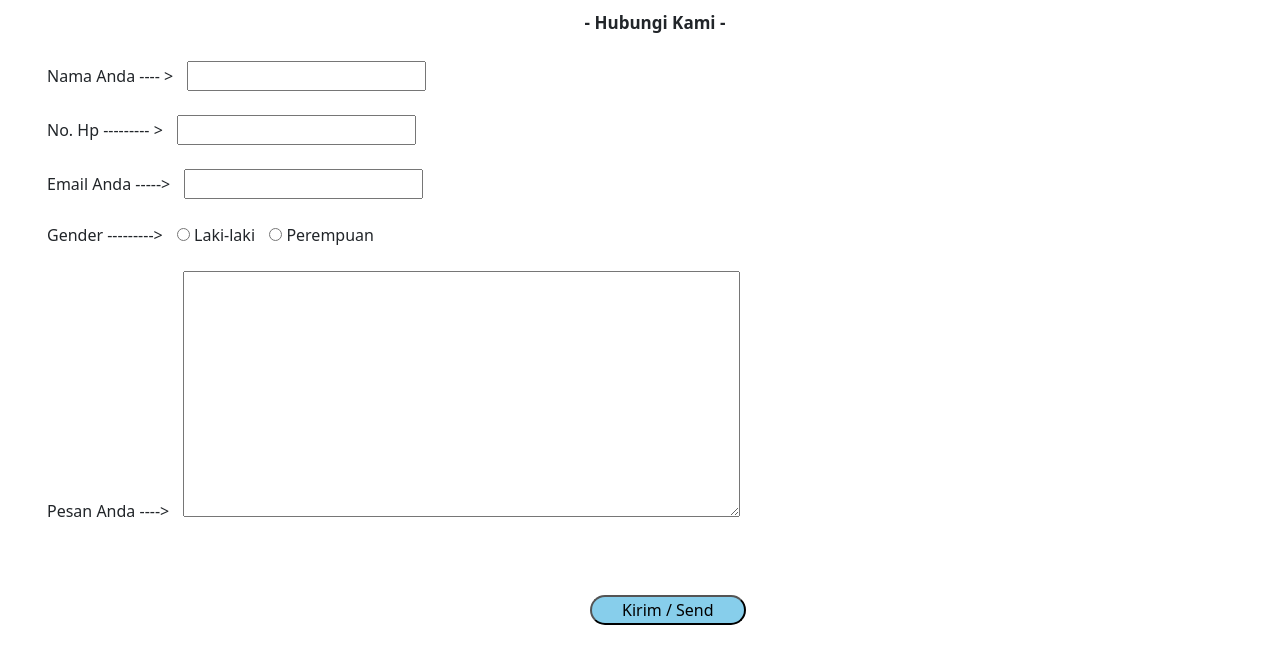
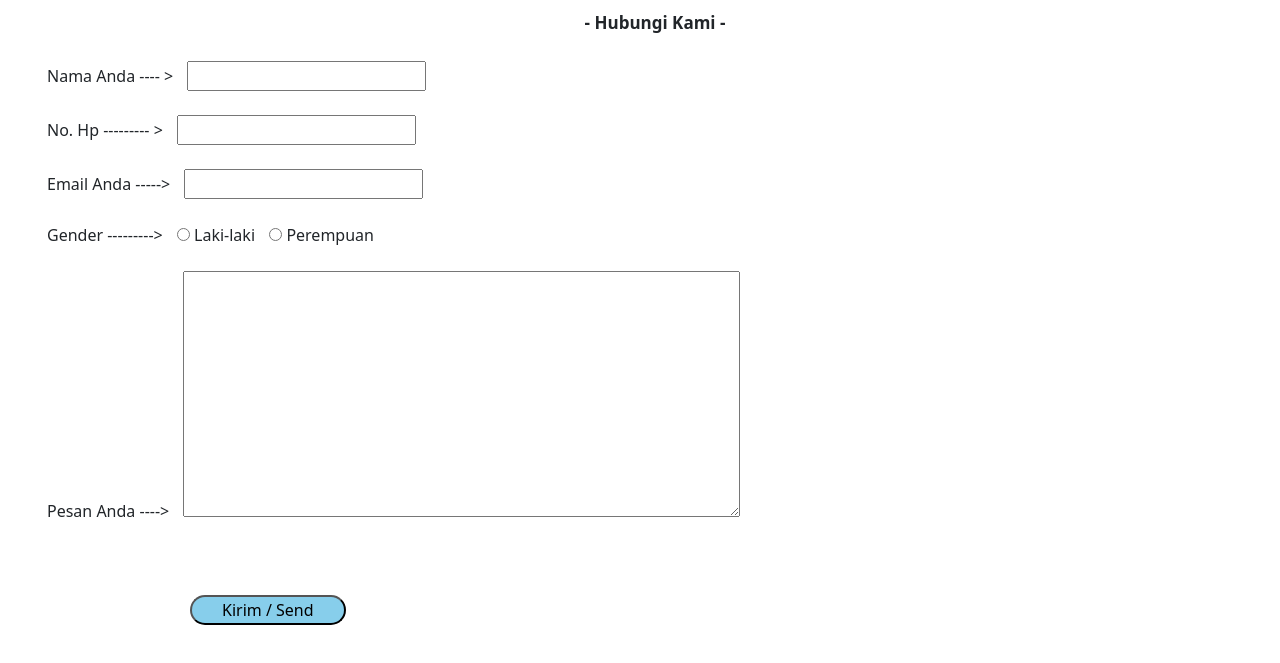
Before and after one commit to sanwakita/rental, a plain HTML site: page contact.html in a window 1280 px wide. Shown: the part 63-726 px from the top of the page. Drawn offline with nearby package versions, Linux system fonts and the light colour scheme.

Commit message:
Update contact.css

```diff
--- a/contact.css
+++ b/contact.css
@@ -40,7 +40,7 @@ h1{
 
 .jajal input{
     background-color: skyblue;
-    margin-left: 590px;
+    margin-left: 190px;
     border-radius: 20px;
     padding-left: 30px;
     padding-right: 30px;
```
